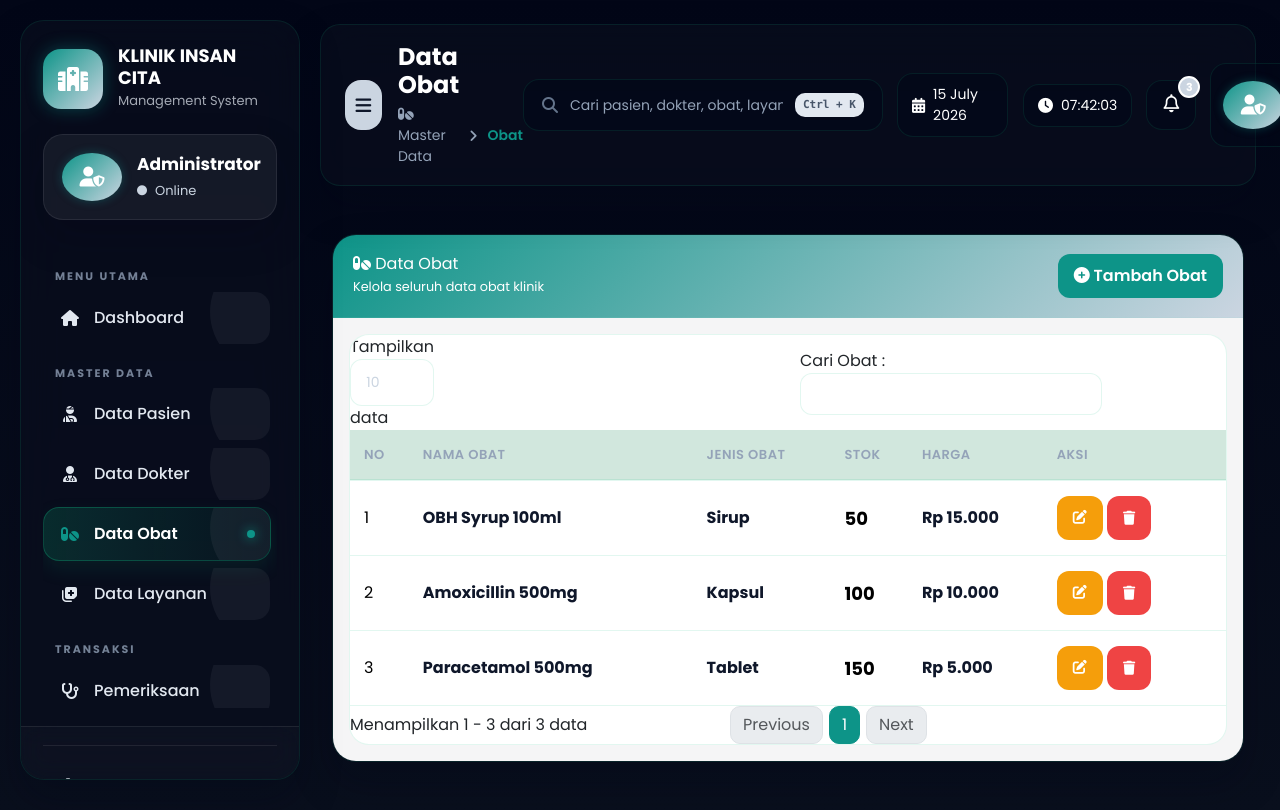
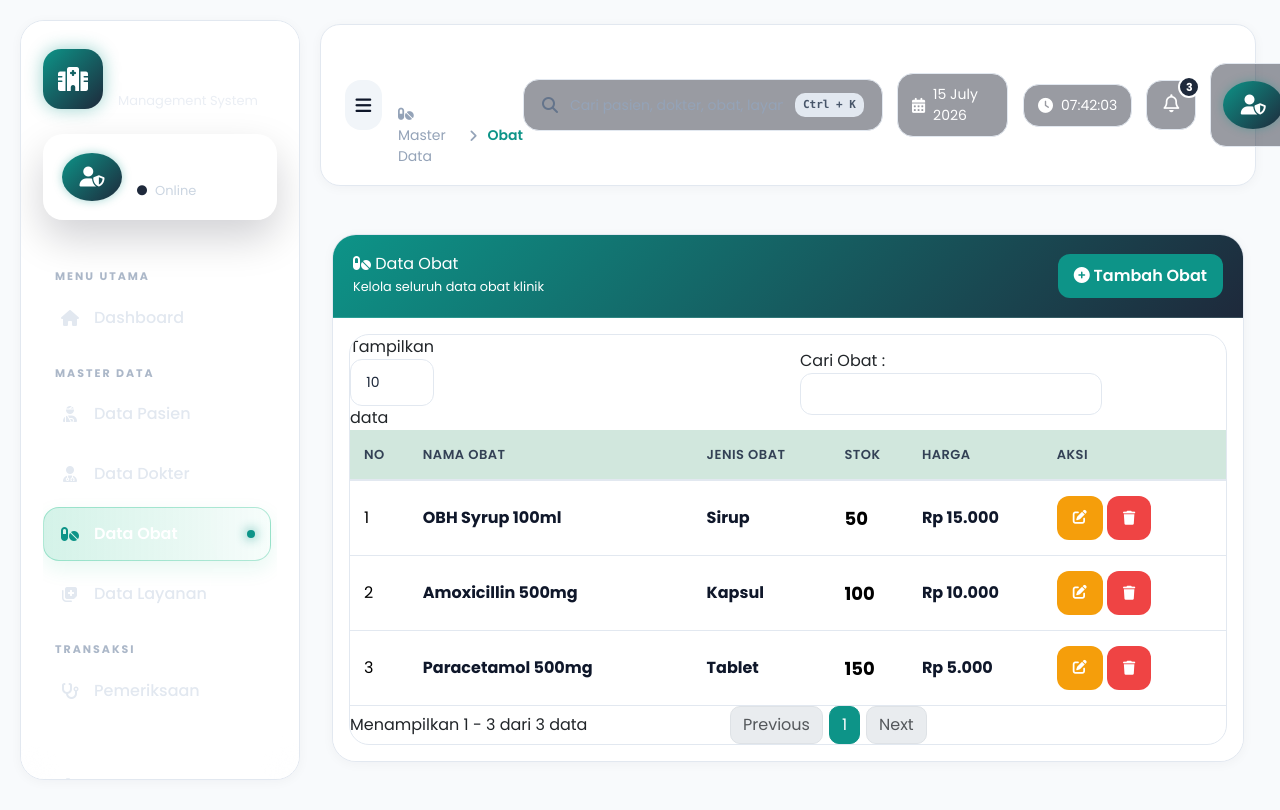
Before and after one commit to suju0227/klinik, a PHP site: page /obat/index.php in a window 1280 px wide; the page is wider, and only the part inside the window is pictured. Run offline with PHP 8.4, Linux system fonts and the light colour scheme; data comes from the database, SQL or seed files in the repository; style sheets or scripts are compiled from the project's sources; some libraries are stand-ins or nearby versions.

Commit message:
style: update style variables and tailwind config for light mode

```diff
--- a/assets/css/style.css
+++ b/assets/css/style.css
@@ -7,31 +7,31 @@
 @import url('https://fonts.googleapis.com/css2?family=Poppins:wght@300;400;500;600;700;800&display=swap');
 
 :root {
-    --primary: #10b981;
-    --primary-hover: #34d399;
-    --secondary: #10b981;
-    --secondary-hover: #059669;
+    --primary: #0d9488;
+    --primary-hover: #0f766e;
+    --secondary: #0ea5e9;
+    --secondary-hover: #0284c7;
 
     --slate-50: #f8fafc;
-    --slate-100: #cbd5e1;
-    --slate-200: rgba(16, 185, 129, 0.12);
-    --slate-300: rgba(16, 185, 129, 0.28);
+    --slate-100: #f1f5f9;
+    --slate-200: #e2e8f0;
+    --slate-300: #cbd5e1;
     --slate-400: #94a3b8;
     --slate-500: #64748b;
     --slate-600: #475569;
-    --slate-700: #94a3b8;
-    --slate-800: #cbd5e1;
+    --slate-700: #334155;
+    --slate-800: #1e293b;
     --slate-900: #0f172a;
     --slate-950: #020617;
 
-    --text-strong: var(--slate-800);
+    --text-strong: var(--slate-900);
     --text-default: var(--slate-700);
     --text-muted: var(--slate-500);
     --surface: #ffffff;
     --surface-soft: var(--slate-50);
-    --surface-alt: #f8fbfb;
-    --border-subtle: var(--slate-200);
-    --border-strong: var(--slate-300);
+    --surface-alt: #f8fafc;
+    --border-subtle: var(--slate-100);
+    --border-strong: var(--slate-200);
 
     --radius-sm: 10px;
     --radius-md: 12px;
@@ -39,20 +39,20 @@
     --radius-xl: 20px;
     --radius-2xl: 24px;
 
-    --shadow-soft: 0 12px 30px rgba(51, 65, 85, 0.05);
-    --shadow-hover: 0 20px 40px rgba(51, 65, 85, 0.09);
-    --shadow-card: 0 18px 40px rgba(15, 23, 42, 0.06);
+    --shadow-soft: 0 2px 12px rgba(15, 23, 42, 0.04);
+    --shadow-hover: 0 8px 24px rgba(15, 23, 42, 0.08);
+    --shadow-card: 0 4px 20px rgba(15, 23, 42, 0.05);
     --shadow-ring: 0 0 0 4px rgba(13, 148, 136, 0.15);
 
     --transition-fast: 0.2s ease-in-out;
     --transition-normal: 0.3s ease;
     --transition-slow: 0.45s ease;
 
-    --surface-glass: rgba(10, 15, 30, 0.65);
-    --border-glass: rgba(16, 185, 129, 0.12);
-    --border-glass-hover: rgba(16, 185, 129, 0.28);
-    --shadow-glass: 0 20px 40px rgba(2, 6, 23, 0.3);
-    --shadow-glow: 0 0 15px rgba(16, 185, 129, 0.2);
+    --surface-glass: #ffffff;
+    --border-glass: var(--border-strong);
+    --border-glass-hover: var(--primary);
+    --shadow-glass: var(--shadow-soft);
+    --shadow-glow: 0 0 15px rgba(13, 148, 136, 0.08);
 }
 
 *{
@@ -66,11 +66,11 @@ html{
     scroll-behavior:smooth;
 }
 
-body{
-    background: linear-gradient(180deg, #020617 0%, #090f1d 100%);
-    color: #f1f5f9;
+body {
+    background: #f8fafc;
+    color: #334155;
     overflow-x: hidden;
-    min-height:100vh;
+    min-height: 100vh;
 }
 
 body, button, input, select, textarea {
@@ -351,18 +351,18 @@ a:hover{
 =========================== */
 
 .card-glass {
-    background: var(--surface-glass) !important;
-    backdrop-filter: blur(22px) !important;
-    -webkit-backdrop-filter: blur(22px) !important;
-    border: 1px solid var(--border-glass) !important;
+    background: var(--surface) !important;
+    backdrop-filter: none !important;
+    -webkit-backdrop-filter: none !important;
+    border: 1px solid var(--border-strong) !important;
     border-radius: var(--radius-xl) !important;
-    box-shadow: var(--shadow-glass) !important;
+    box-shadow: var(--shadow-soft) !important;
     transition: transform 0.3s ease, border-color 0.3s ease, box-shadow 0.3s ease !important;
 }
 .card-glass:hover {
     transform: translateY(-5px);
-    border-color: var(--border-glass-hover) !important;
-    box-shadow: var(--shadow-glass), var(--shadow-glow) !important;
+    border-color: var(--primary) !important;
+    box-shadow: var(--shadow-hover) !important;
 }
 
 /* ===========================
--- a/tailwind.config.js
+++ b/tailwind.config.js
@@ -17,7 +17,7 @@ module.exports = {
       colors: {
         primary: '#0d9488',
         primaryHover: '#0f766e',
-        secondary: '#10b981',
+        secondary: '#0ea5e9',
         slate: {
           50: '#f8fafc',
           100: '#f1f5f9',
```
